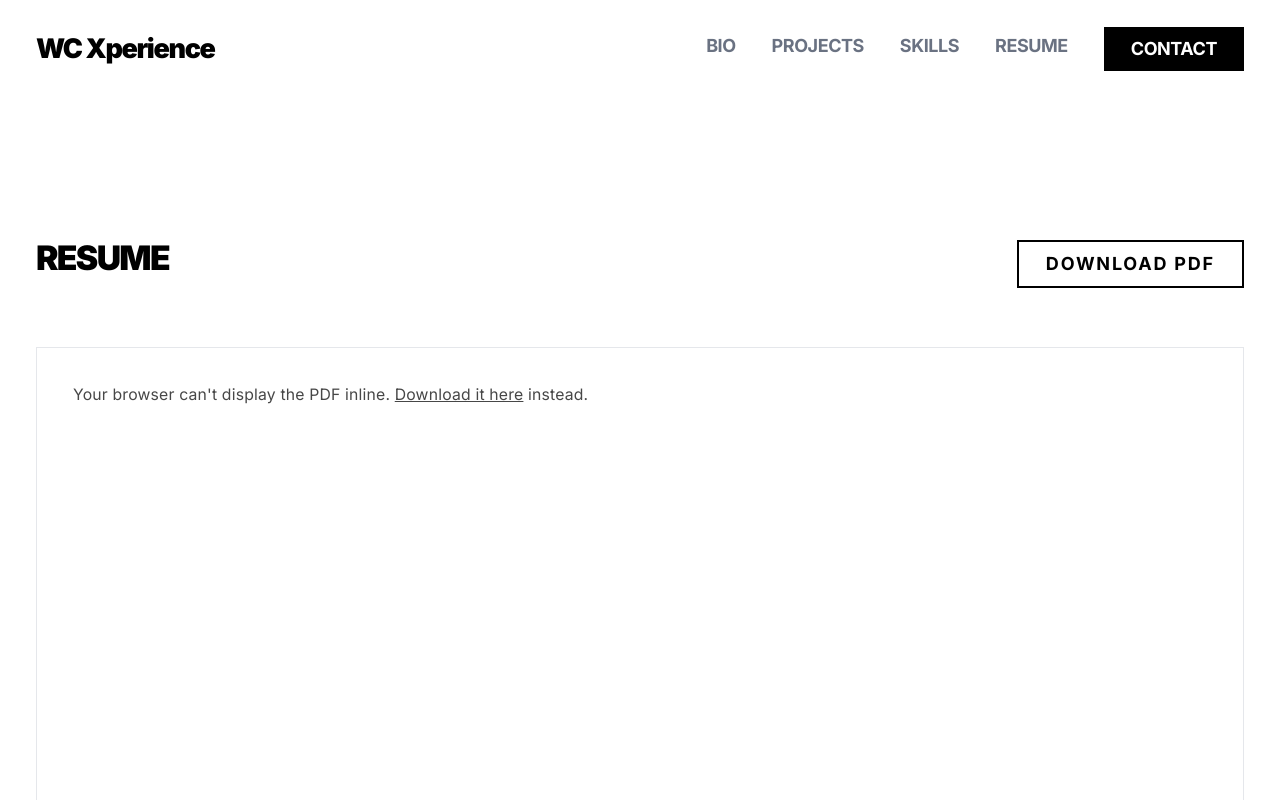
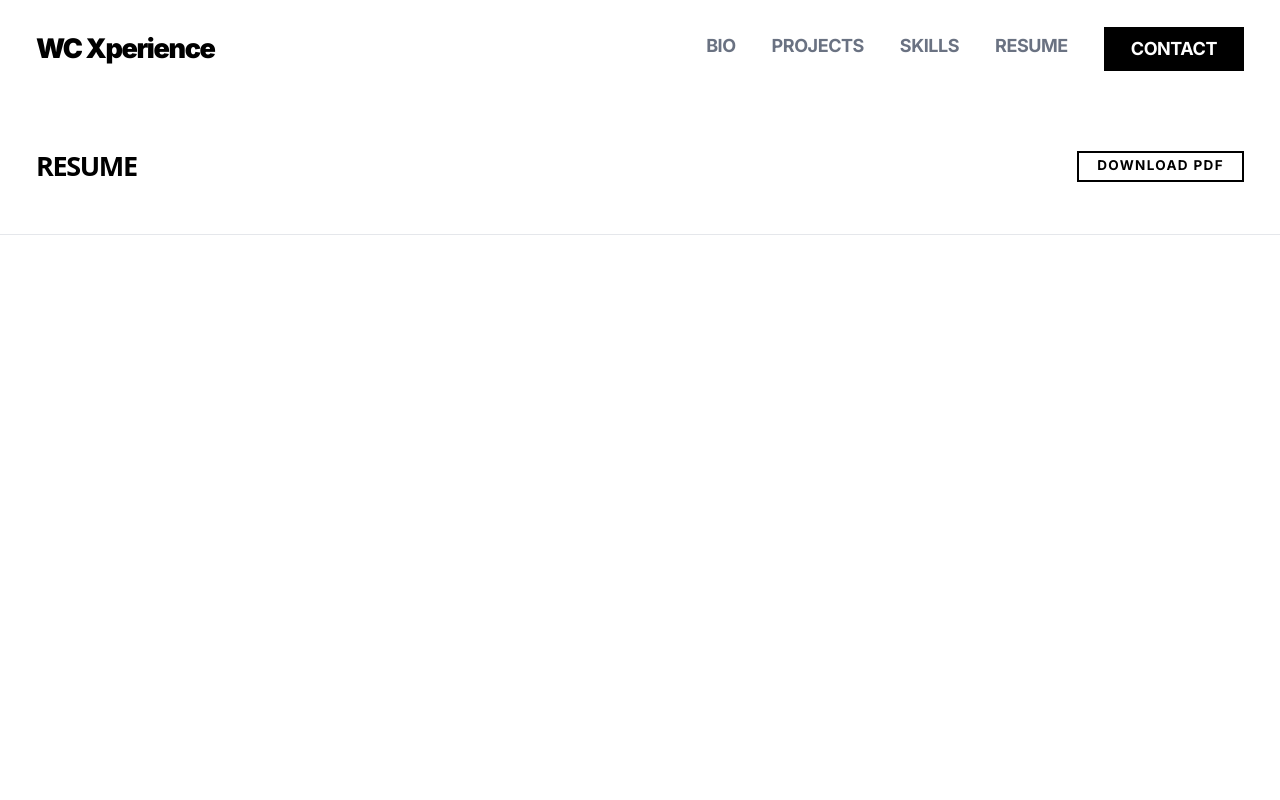
Before and after one commit to wlculpepper27/Portfolio, a React (Vite) app: page /resume in a window 1280 px wide. Shown: the top 800 px of the page. Built offline with nearby package versions, Linux system fonts and the light colour scheme.

Commit message:
fixed resume page scroll problems

```diff
--- a/src/pages/ResumePage.jsx
+++ b/src/pages/ResumePage.jsx
@@ -1,41 +1,29 @@
-import { MainLayoutContainer } from '../MainLayout.jsx'
-
-// Put your resume PDF at app/public/resume/Weston_Culpepper_Resume.pdf — anything
-// dropped in /public is served as-is, so this path just needs to match the filename.
 const RESUME_PDF_URL = `${import.meta.env.BASE_URL}resume/Weston_Culpepper_Resume.pdf`
 
 export default function ResumePage() {
   return (
-    <MainLayoutContainer className="py-24">
-      <div className="mb-8 flex flex-wrap items-baseline justify-between gap-4">
-        <h1 className="font-headline text-3xl font-black uppercase tracking-tighter text-black dark:text-white">
+    <div className="flex h-[calc(100vh-88px)] flex-col">
+      {/* Slim header with title + download button */}
+      <div className="flex flex-wrap items-center justify-between gap-4 border-b border-gray-200 px-8 py-4 dark:border-gray-800">
+        <h1 className="text-2xl font-black uppercase tracking-tighter text-black dark:text-white">
           Resume
         </h1>
 
         <a
           href={RESUME_PDF_URL}
           download
-          className="border-2 border-black px-6 py-2 font-bold uppercase tracking-widest text-black transition-all hover:bg-black hover:text-white dark:border-white dark:text-white dark:hover:bg-white dark:hover:text-black"
+          className="border-2 border-black px-4 py-1 text-xs font-bold uppercase tracking-widest text-black transition-all hover:bg-black hover:text-white dark:border-white dark:text-white dark:hover:bg-white dark:hover:text-black"
         >
           Download PDF
         </a>
       </div>
 
-      {/* <object> is used (not <iframe>) because it supports real fallback content
-          for browsers/devices that can't render the embed. */}
-      <object
-        data={RESUME_PDF_URL}
-        type="application/pdf"
-        className="h-[85vh] w-full border border-gray-200 dark:border-gray-800"
-      >
-        <p className="p-8 text-sm text-on-surface-variant">
-          Your browser can&apos;t display the PDF inline.{' '}
-          <a href={RESUME_PDF_URL} download className="underline">
-            Download it here
-          </a>{' '}
-          instead.
-        </p>
-      </object>
-    </MainLayoutContainer>
+      {/* Full-height PDF viewer — fills remaining space below the header */}
+      <iframe
+        src={RESUME_PDF_URL}
+        title="Resume"
+        className="w-full flex-1 border-0"
+      />
+    </div>
   )
 }
```
